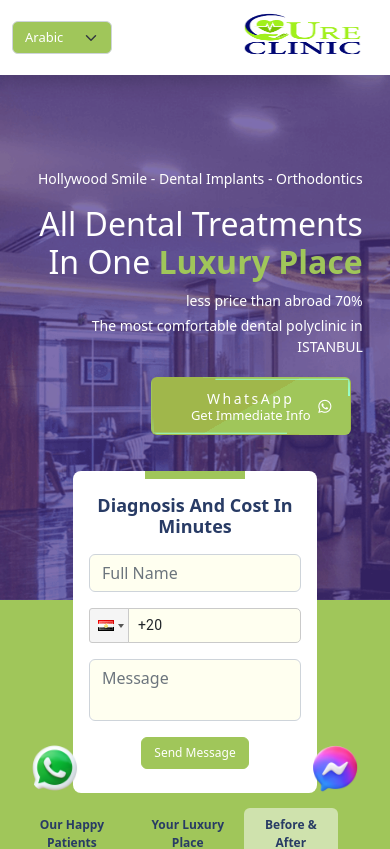
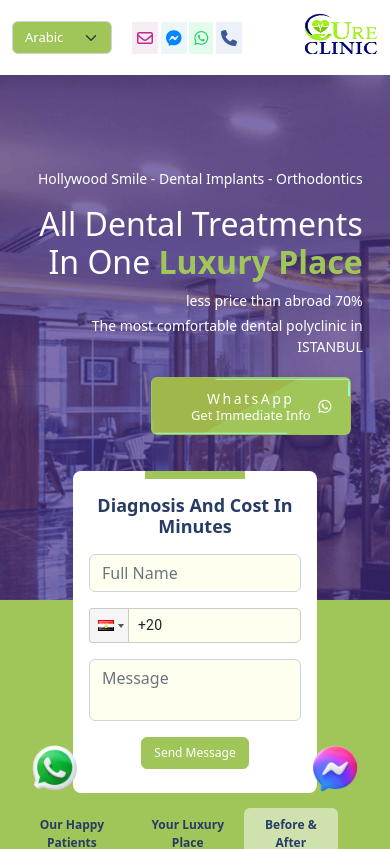
Before and after one commit to Ahmedrashed1619/DentSpa, a React (Create React App) app: page / in a window 390 px wide. Shown: the top 849 px of the page. Built offline with nearby package versions, Linux system fonts and the light colour scheme.

Commit message:
update style some classes

```diff
--- a/src/App.scss
+++ b/src/App.scss
@@ -191,6 +191,58 @@ body {
 
 
 /* navbar */
+
+.navbar ul li a {
+    padding: 5px;
+}
+
+.navbar span img {
+    width: 120px;
+}
+
+.navbar .special-div {
+    width: 250px
+}
+
+.navbar ul {
+    width: 120px
+}
+
+@media screen and (max-width: 992px) {
+    .navbar span img {
+        width: 100px;
+    }
+}
+
+@media screen and (max-width: 768px) {
+    .navbar span img {
+        width: 90px;
+    }
+
+    .navbar .special-div {
+        width: 240px
+    }
+}
+
+@media screen and (max-width: 572px) {
+    .navbar span img {
+        width: 80px;
+    }
+}
+
+@media screen and (max-width: 499px) {
+    .navbar span img {
+        width: 75px;
+    }
+
+    .navbar .special-div {
+        width: 230px
+    }
+
+    .navbar ul {
+        width: 110px
+    }
+}
 
 .navbar select {
     transition: all 0.3s;
--- a/src/Navbar.jsx
+++ b/src/Navbar.jsx
@@ -7,8 +7,32 @@ export default function Navbar({val , setVal}) {
 
   return (
         <nav className="navbar fixed-top bg-white shadow py-0" dir={val === 'ar' || val ===  'ur'? 'rtl' : 'ltr'}>
-            <div className="container d-flex justify-content-between align-items-center">
-                <span className="navbar-brand"><img src={logo} style={{width: '120px' , height: '65px'}} alt="logo" /></span>
+            <div className=" container-lg container-fluid d-flex justify-content-between align-items-center">
+                <span className="navbar-brand me-0 ms-0"><img src={logo} style={{height: '65px'}} alt="logo" /></span>
+                <div className="d-flex justify-content-between align-items-center special-div">
+                  <ul className="list-unstyled d-flex justify-content-between align-items-center mb-0 px-0">
+                      <li>
+                        <a href="tel://+90 542 258 88 39" target='_blank' rel="noreferrer" style= {{color: '#3b5998',background:'#ecf0f8'}} >
+                            <i className="fas fa-phone"  ></i>
+                        </a>
+                      </li>
+                      <li>
+                        <a href="https://wa.me/905422588839?text=Hello%2C+Can+I+book+an+appointment%21" target='_blank' rel="noreferrer" style={{ color: '#25d366 ',background:' #25d3661f' }}
+                                >
+                          <i className="fab fa-whatsapp"></i>
+                        </a>
+                      </li>
+                      <li>
+                        <a href="https://m.me/DentSpaINT" target='_blank' rel="noreferrer" style= {{color:' #0084ff',background:' #ecf5f8'}} >
+                          <i className="fab fa-facebook-messenger"></i>
+                        </a>
+                      </li>
+                      <li>
+                        <a href="mailto:info@dentspa.com.tr" target='_blank' rel="noreferrer" style={{ color:' #bc2a8d ',background:' #f8ecf4' }}>
+                          <i className="far fa-envelope"></i>
+                        </a>
+                      </li>
+                  </ul>
                   <select value={val} onChange={(e) => {setVal(e.target.value)}} dir='ltr' className='form-select bg-select color-select fs-5' style={{width: '100px'}}>
                     <option value="ar">Arabic</option>
                     <option value="en">English</option>
@@ -17,6 +41,8 @@ export default function Navbar({val , setVal}) {
                     <option value="ur">Turkish</option>
                   </select>
                 </div>
+
+            </div>
         </nav>
   )
 }
```
Also changed, not shown: src/components/ChangeSmile/ChangeSmile.jsx (indentation only). Lines whose indentation alone changed are shown as unchanged.
